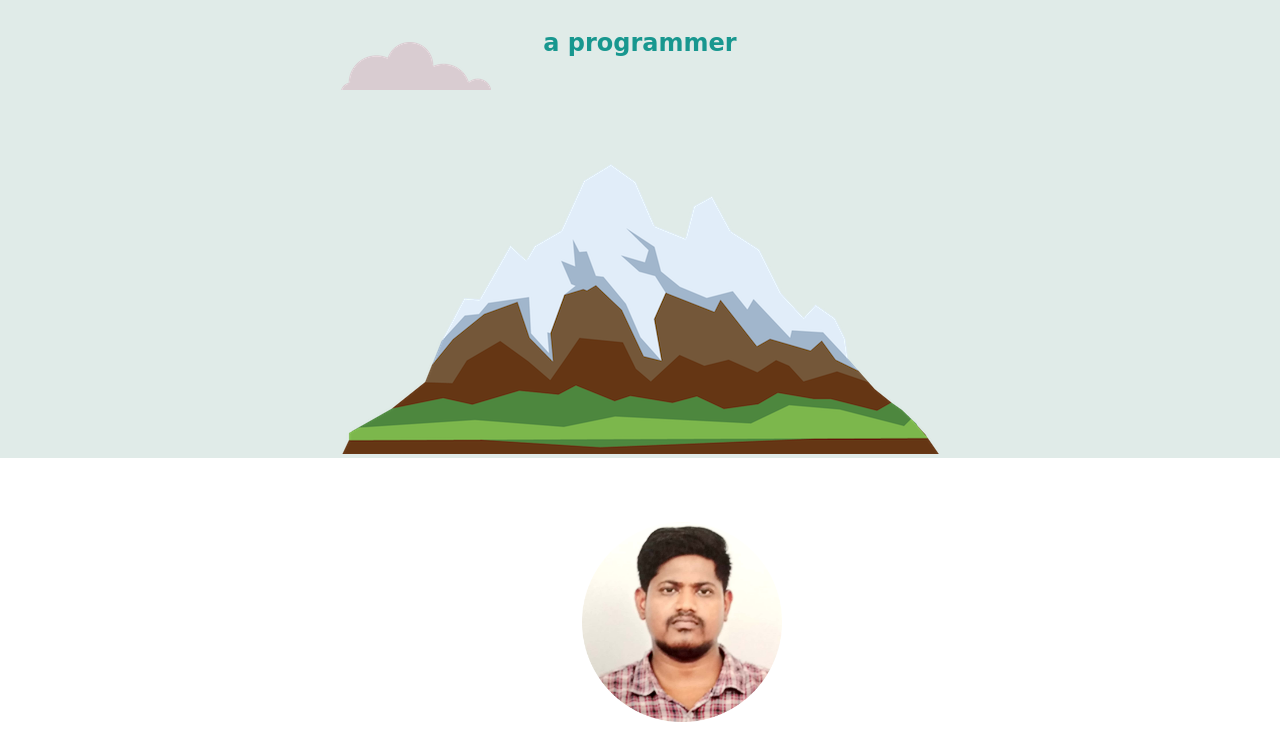
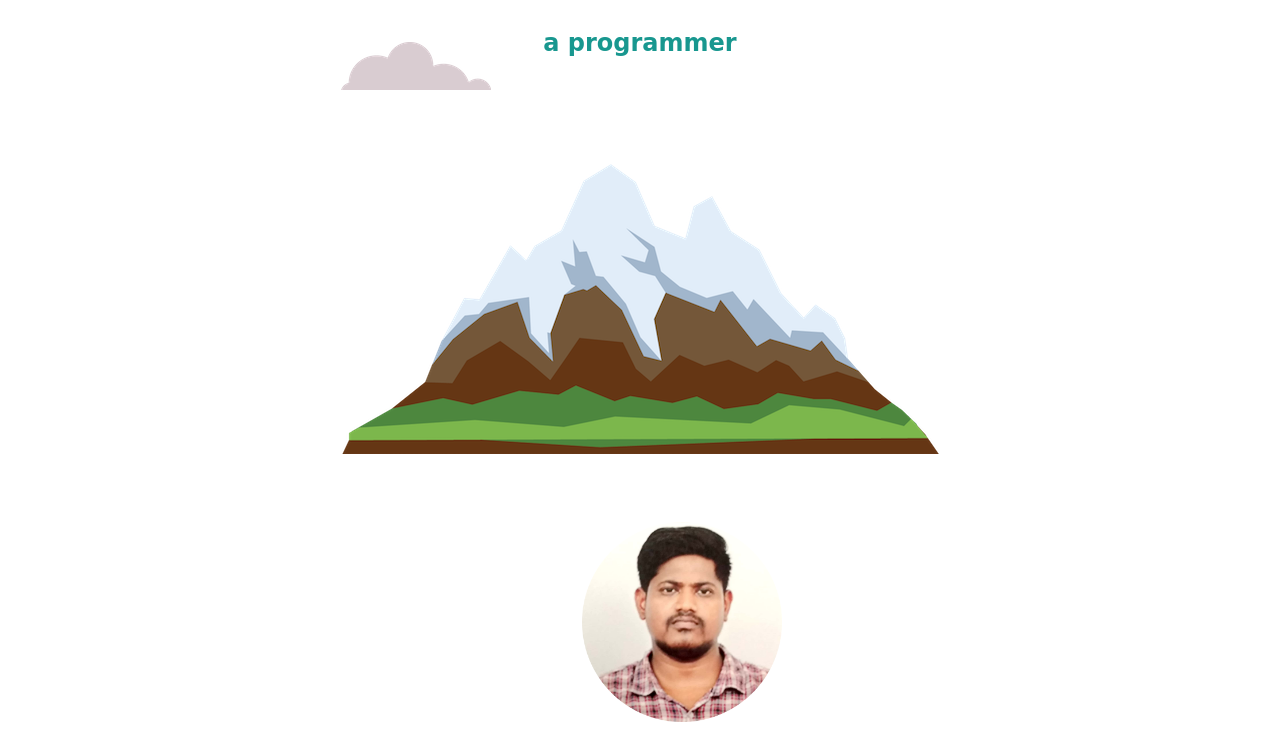
Before and after one commit to AnbuselvanRajavel/portfolio, a plain HTML site: page index.html in a window 1280 px wide. Shown: the part 128-871 px from the top of the page. Drawn offline with Linux system fonts and the light colour scheme.

Commit message:
Updated Styles CSS

```diff
--- a/css/styles.css
+++ b/css/styles.css
@@ -13,7 +13,7 @@ hr {
 }
 
 .top-container {
-  background-color: #e0ebe8;
+  background-color: #fff;
   padding-top: 40px;
   position: relative;
   font-family: "Oxygen",cursive;
```
